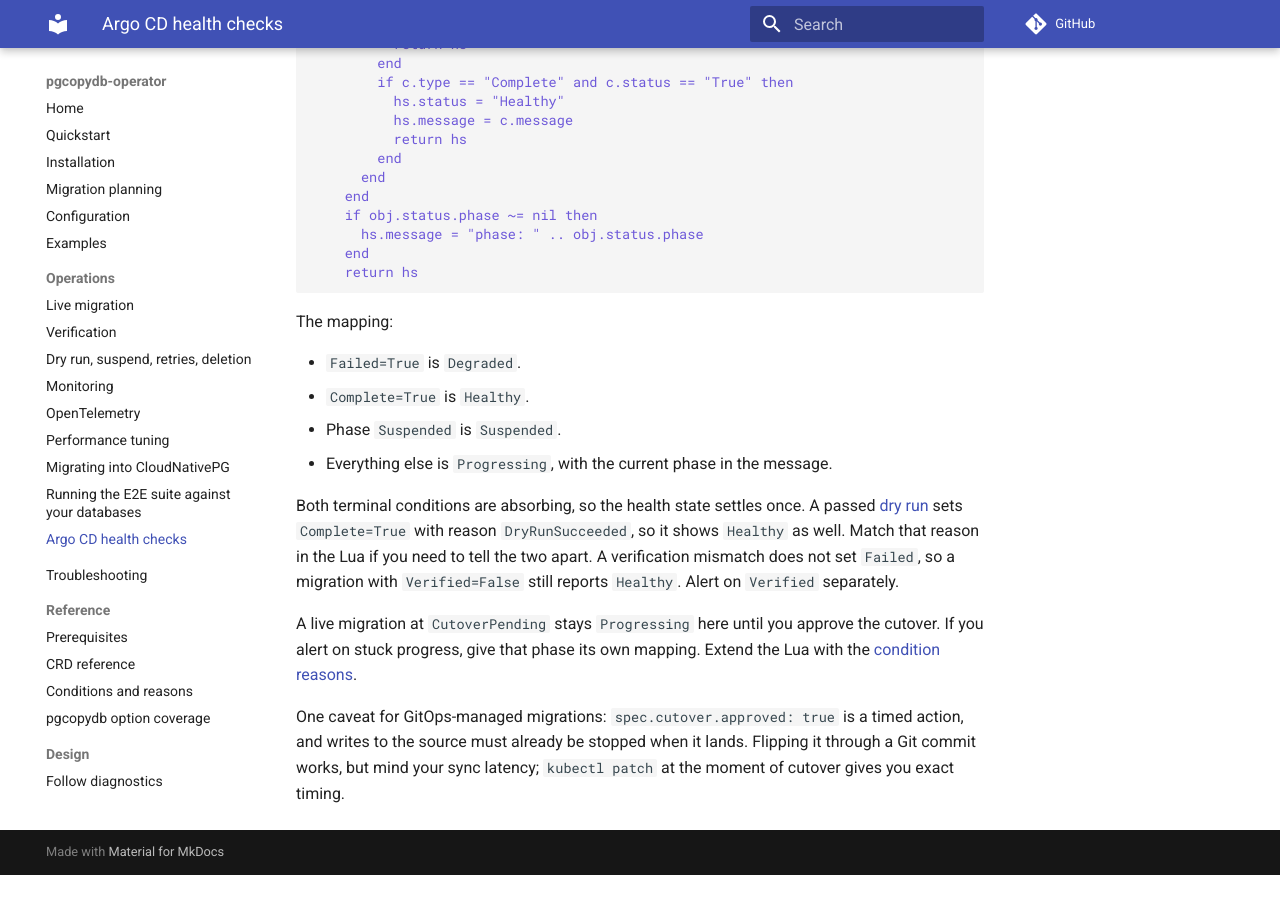
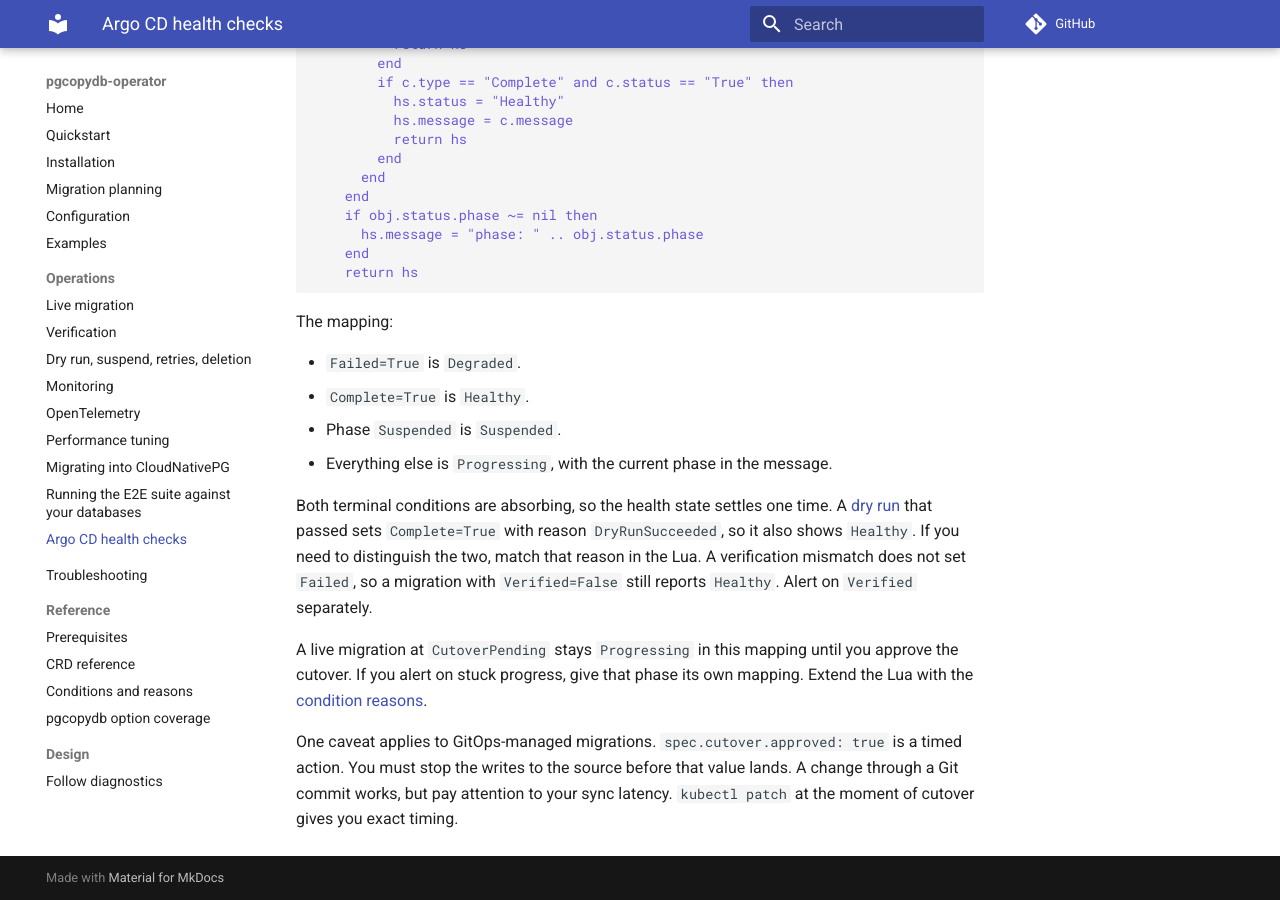
Before and after one commit to ydixken/pgcopydb-operator, an MkDocs documentation site: the page built from docs/operations/argocd.md, in a window 1280 px wide and 900 px high, scrolled down 753 px. Built offline with MkDocs 1.6.1 and Material for MkDocs 9.7.7, drawn with Linux system fonts in a browser that asks for light colours; comment, search, counter and statistics services are not loaded; before the commit the page ends 1628 px from its top, so only the background shows below that; some of the changed text lies outside the part shown.

Commit message:
docs: rewrite operations/argocd.md in Simplified Technical English
Prose only: headings, code blocks, inline code and link targets are unchanged, and ste-lint reports 0 hard violations.

```diff
--- a/docs/operations/argocd.md
+++ b/docs/operations/argocd.md
@@ -1,7 +1,7 @@
 # Argo CD health checks
 
-Without a custom health check, Argo CD reports every `Migration` as `Healthy` as soon as it applies.
-This Lua health check maps the [conditions](../reference/conditions.md) to Argo CD's health states.
+Without a custom health check, Argo CD reports every `Migration` as `Healthy` as soon as Argo CD applies it.
+This Lua health check maps the [conditions](../reference/conditions.md) to the health states of Argo CD.
 A failed migration then shows as `Degraded` in the UI and in notifications.
 
 Add it to the `argocd-cm` ConfigMap, or to the equivalent `resource.customizations` block in your Argo CD Helm values:
@@ -52,15 +52,18 @@ The mapping:
 - Phase `Suspended` is `Suspended`.
 - Everything else is `Progressing`, with the current phase in the message.
 
-Both terminal conditions are absorbing, so the health state settles once.
-A passed [dry run](lifecycle.md#dry-run) sets `Complete=True` with reason `DryRunSucceeded`, so it shows `Healthy` as well.
-Match that reason in the Lua if you need to tell the two apart.
+Both terminal conditions are absorbing, so the health state settles one time.
+A [dry run](lifecycle.md#dry-run) that passed sets `Complete=True` with reason `DryRunSucceeded`, so it also shows `Healthy`.
+If you need to distinguish the two, match that reason in the Lua.
 A verification mismatch does not set `Failed`, so a migration with `Verified=False` still reports `Healthy`.
 Alert on `Verified` separately.
 
-A live migration at `CutoverPending` stays `Progressing` here until you approve the cutover.
+A live migration at `CutoverPending` stays `Progressing` in this mapping until you approve the cutover.
 If you alert on stuck progress, give that phase its own mapping.
 Extend the Lua with the [condition reasons](../reference/conditions.md).
 
-One caveat for GitOps-managed migrations: `spec.cutover.approved: true` is a timed action, and writes to the source must already be stopped when it lands.
-Flipping it through a Git commit works, but mind your sync latency; `kubectl patch` at the moment of cutover gives you exact timing.
+One caveat applies to GitOps-managed migrations.
+`spec.cutover.approved: true` is a timed action.
+You must stop the writes to the source before that value lands.
+A change through a Git commit works, but pay attention to your sync latency.
+`kubectl patch` at the moment of cutover gives you exact timing.
```
